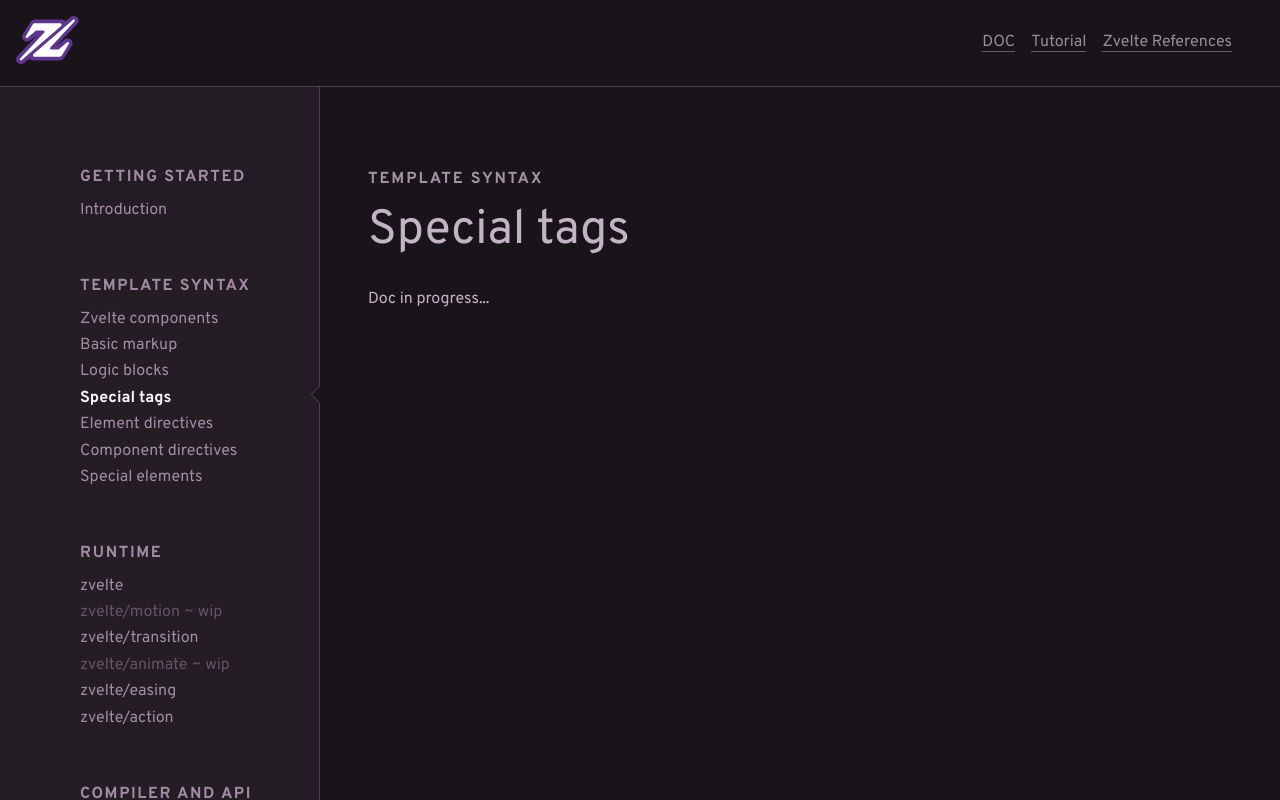
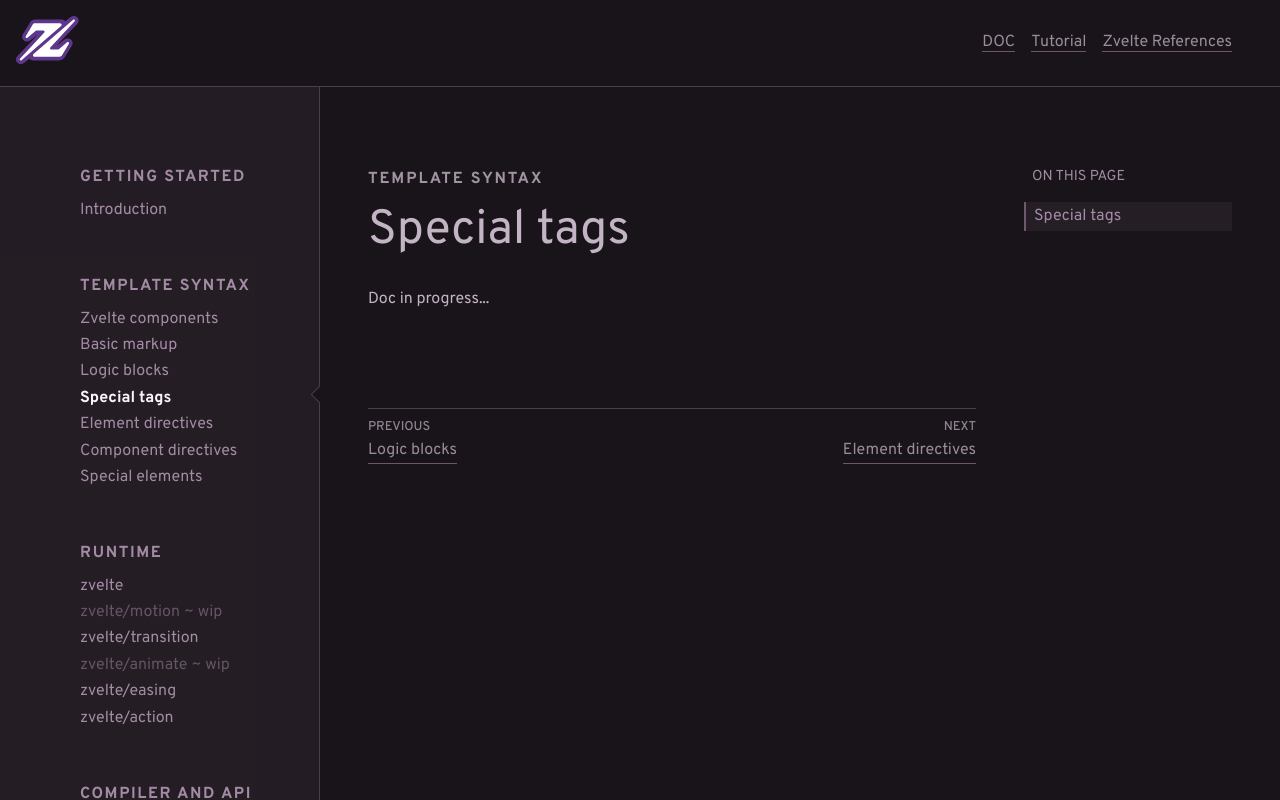
Before and after one commit to PivotStick/learn.zvelte.dev, a SvelteKit app: page /docs/special-tags in a window 1280 px wide. Built offline with nearby package versions, Linux system fonts and the light colour scheme.

Commit message:
controls and on this page ctx added

```diff
--- a/scss/_typography.scss
+++ b/scss/_typography.scss
@@ -148,4 +148,8 @@
 			}
 		}
 	}
+
+	:where([id]) {
+		scroll-margin-top: 3rem;
+	}
 }
--- a/src/routes/docs/+layout.svelte
+++ b/src/routes/docs/+layout.svelte
@@ -1,11 +1,48 @@
 <script>
 	import { page } from '$app/stores';
+	import { ids, setDocContext } from './context.svelte';
 	import { docs } from './docs';
 
 	let { children } = $props();
 
-	const category = $derived(docs.find((c) => c.links.find((l) => l.href === $page.url.pathname)));
-	const section = $derived(category?.links.find((l) => l.href === $page.url.pathname));
+	const categoryIndex = $derived(
+		docs.findIndex((c) => c.links.find((l) => l.href === $page.url.pathname))
+	);
+	const sectionIndex = $derived(
+		docs[categoryIndex].links.findIndex((l) => l.href === $page.url.pathname)
+	);
+
+	const category = $derived(docs[categoryIndex]);
+	const section = $derived(category.links[sectionIndex]);
+
+	const currentHash = $derived($page.url.pathname + $page.url.hash);
+
+	const prevCategory = $derived(docs[categoryIndex - 1]);
+	const nextCategory = $derived(docs[categoryIndex + 1]);
+
+	const prevSection = $derived(category.links[sectionIndex - 1]);
+	const nextSection = $derived(category.links[sectionIndex + 1]);
+
+	const prevLink = $derived(prevSection ?? prevCategory?.links.at(-1));
+	const nextLink = $derived(nextSection ?? nextCategory?.links[0]);
+
+	let asideWidth = $state(0);
+	/**
+	 * @type {HTMLElement=}
+	 */
+	let mainPage = $state();
+
+	setDocContext();
+
+	$effect(() => {
+		if (section) {
+			ids.length = 0;
+			ids[0] = {
+				href: section.href,
+				text: section.text
+			};
+		}
+	});
 </script>
 
 <div class="container">
@@ -32,11 +69,43 @@
 		</ul>
 	</nav>
 
-	<div class="page typography">
+	<div class="page typography" style:--aside-width="{asideWidth}px" bind:this={mainPage}>
 		<p class="category">{category?.title}</p>
 		<h1>{section?.text}</h1>
 		{@render children()}
+
+		<div class="controls">
+			<div>
+				<span>previous</span>
+				{#if prevLink}
+					<a href={prevLink.href}>{prevLink.text}</a>
+				{/if}
+			</div>
+			<div>
+				<span>next</span>
+				{#if nextLink}
+					<a href={nextLink.href}>{nextLink.text}</a>
+				{/if}
+			</div>
+		</div>
 	</div>
+
+	<aside bind:clientWidth={asideWidth}>
+		<h2>On this page</h2>
+		<ul>
+			{#each ids as id, i}
+				<li>
+					<a
+						aria-current={currentHash === id.href ? 'page' : undefined}
+						href={id.href}
+						onclick={i === 0 ? () => mainPage?.scrollTo({ top: 0 }) : null}
+					>
+						{id.text}
+					</a>
+				</li>
+			{/each}
+		</ul>
+	</aside>
 </div>
 
 <style lang="scss">
@@ -44,11 +113,14 @@
 		display: grid;
 		grid-template-columns: auto 1fr;
 		height: 100%;
+		position: relative;
 
 		.page {
 			padding: 3rem;
 			padding-top: 5rem;
 			overflow: auto;
+
+			padding-right: calc(3rem + var(--aside-width));
 
 			.category {
 				font-weight: 700;
@@ -61,6 +133,83 @@
 			> h1 {
 				font-size: 3rem;
 				font-weight: 400;
+			}
+
+			.controls {
+				margin-top: 6rem;
+				display: flex;
+				justify-content: space-between;
+				border-top: 1px solid rgba(var(--color-800));
+				padding-top: 0.5rem;
+
+				div {
+					display: grid;
+					justify-items: start;
+
+					span {
+						text-transform: uppercase;
+						font-size: 0.8rem;
+						font-weight: 500;
+						opacity: 0.7;
+					}
+
+					&:last-child {
+						justify-items: end;
+					}
+
+					&:not(:has(a)) {
+						opacity: 0.5;
+					}
+				}
+			}
+		}
+
+		aside {
+			position: absolute;
+			right: 0;
+			top: 0rem;
+			padding-right: 3rem;
+			padding-top: 5rem;
+			width: 16rem;
+			color: rgba(var(--color-400));
+
+			> h2 {
+				text-transform: uppercase;
+				color: var(--sk-text-3);
+				text-align: start;
+				margin: 0;
+				padding: 0;
+				font-size: 0.9rem;
+				font-weight: 400;
+
+				padding: 0 0.5rem;
+			}
+
+			ul {
+				margin-top: 1rem;
+
+				li {
+					margin-bottom: 1px;
+
+					a {
+						display: block;
+						background-color: transparent;
+						padding: 0.4rem 0.5rem;
+						line-height: 1;
+
+						border-left: 2px solid transparent;
+						transition-property: all;
+
+						&[aria-current='page'],
+						&:hover {
+							background-color: rgba(var(--color-900) / 30%);
+						}
+
+						&[aria-current='page'] {
+							border-left-color: rgba(var(--color-600));
+						}
+					}
+				}
 			}
 		}
 
@@ -111,8 +260,25 @@
 							position: relative;
 
 							a {
+								transition-property: font-weight;
+
 								&:hover {
 									text-decoration: underline;
+								}
+
+								&::before {
+									$size: 0.8rem;
+									content: '';
+									position: absolute;
+									right: 0;
+									height: $size;
+									width: $size;
+									background-color: rgba(var(--color-950));
+									translate: 125%;
+									rotate: 45deg;
+									border: 1px solid rgba(var(--color-800));
+
+									transition-property: translate;
 								}
 
 								&[aria-current='page'] {
@@ -120,16 +286,7 @@
 									font-weight: 700;
 
 									&::before {
-										$size: 0.8rem;
-										content: '';
-										position: absolute;
-										right: 0;
-										height: $size;
-										width: $size;
-										background-color: rgba(var(--color-950));
 										translate: 50%;
-										rotate: 45deg;
-										border: 1px solid rgba(var(--color-800));
 									}
 								}
 
--- /dev/null
+++ b/src/routes/docs/context.svelte.js
@@ -0,0 +1,41 @@
+import { getContext, setContext, tick } from 'svelte';
+
+const key = '__docs_context__';
+
+/**
+ * @type {{
+ *  href: string;
+ *  text: string;
+ * }[]}
+ */
+export let ids = $state([]);
+
+export function setDocContext() {
+	setContext(key, {
+		/**
+		 * @param {HTMLElement} node
+		 * @param {string} name
+		 */
+		id(node, name) {
+			node.id = name;
+
+			const id = {
+				href: `${location.pathname}#${node.id}`,
+				text: node.textContent ?? '??'
+			};
+
+			tick().then(() => {
+				ids.push(id);
+			});
+		}
+	});
+}
+
+/**
+ * @returns {{
+ *  id(node: HTMLElement, name: string): void;
+ * }}
+ */
+export function getDocContext() {
+	return getContext(key);
+}
```
Also changed, not shown: src/routes/docs/(Template Syntax)/logic-blocks/+page.svelte (+7 -4 lines).
